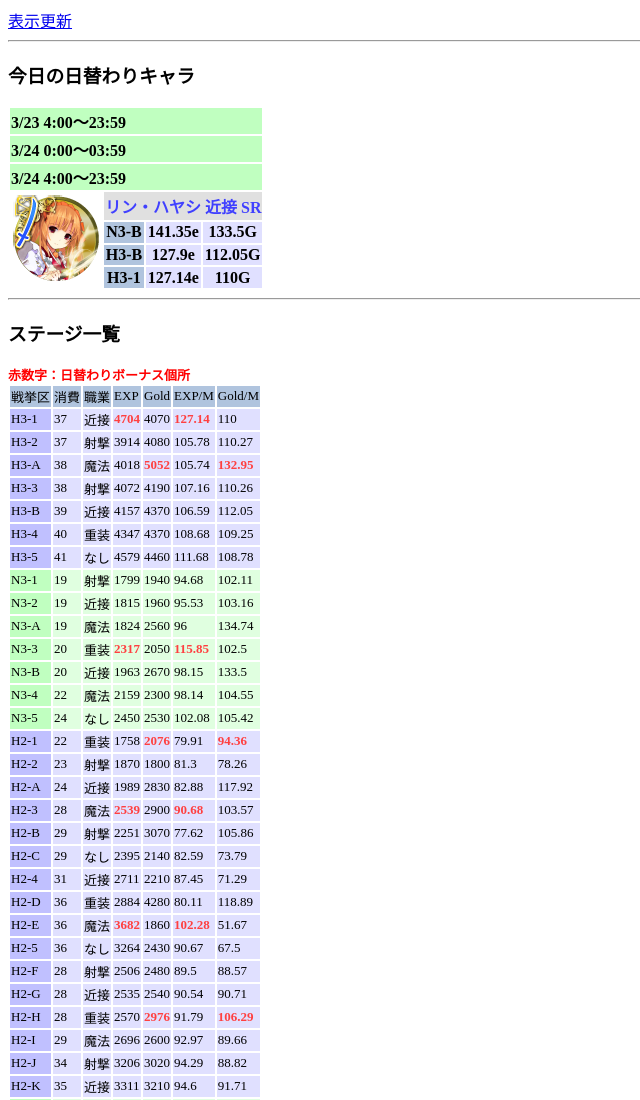
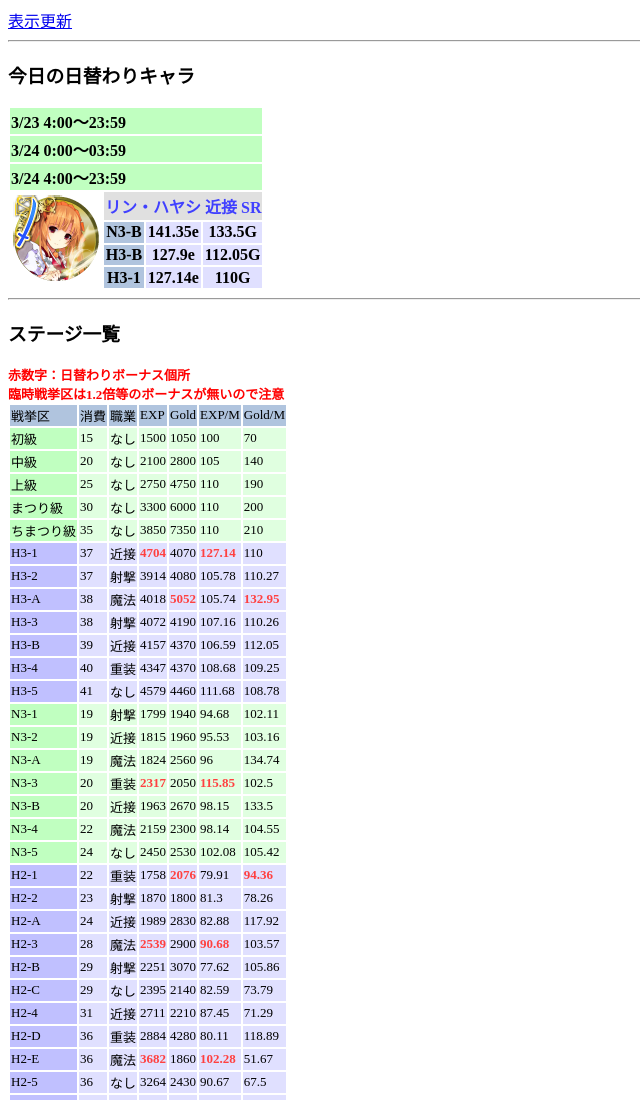
Before and after one commit to balkyrie/seimani, a plain HTML site: page exp-info.html in a window 1280 px wide. Shown: the top 1100 px of the page, without its empty margins (0-640 px from the left). Drawn offline with Linux system fonts and the light colour scheme.

Commit message:
3/23 臨時戦挙区追加
臨時戦挙区追加

```diff
--- a/exp-info.html
+++ b/exp-info.html
@@ -13,7 +13,8 @@
   <hr>
   <h3>ステージ一覧</h3>
   <font size=2>
-  <b><font color=red>赤数字：日替わりボーナス個所</font></b>
+  <b><font color=red>赤数字：日替わりボーナス個所</font></b><br>
+  <b><font color=red>臨時戦挙区は1.2倍等のボーナスが無いので注意</font></b>
   <div id="stage-info"></div>
   </font>
   <hr>
@@ -21,9 +22,9 @@
   <hr>
   <a href="./index.html" target="_top">お品書きに戻る（注：政マニも閉じます）</a>
   <hr>
+  2016/3/23 臨時海産総戦挙を追加<br>
   2016/3/18 翌日分の日替わり表示を常設に変更<br>
   2016/3/17 キャロライン追加に対応・金額表示追加<br>
-  2016/3/16 キャラアイコン画像を更新<br>
 </body>
   <script type="text/javascript" src="exp-info.js"></script>
 </html>
--- a/exp-info.js
+++ b/exp-info.js
@@ -74,6 +74,24 @@
 	// 曜日　0:日曜,1:月曜,2:火曜,3:水曜,4:木曜,5:金曜,6:土曜,7:なし
 	// ステージ名, 消費モチベ, 経験値, ボーナス分類, Gold, EXP曜日、Gold曜日
 	var stageTable=[
+	[	"初級",	15,	4,	1500,	1050	,	7,	7	],
+	[	"中級",	20,	4,	2100,	2800	,	7,	7	],
+	[	"上級",	25,	4,	2750,	4750	,	7,	7	],
+	[	"まつり級",	30,	4,	3300,	6000	,	7,	7	],
+	[	"ちまつり級",	35,	4,	3850,	7350	,	7,	7	],
+	[	"E1-X",	0,	4,	100,	0	,	7,	7	],
+	[	"E1-X",	0,	4,	100,	0	,	7,	7	],
+	[	"E1-X",	0,	4,	100,	0	,	7,	7	],
+	[	"E1-X",	0,	4,	100,	0	,	7,	7	],
+	[	"E1-X",	0,	4,	100,	0	,	7,	7	],
+	[	"E1-X",	0,	4,	100,	0	,	7,	7	],
+	[	"E1-X",	0,	4,	100,	0	,	7,	7	],
+	[	"E1-X",	0,	4,	100,	0	,	7,	7	],
+	[	"E1-X",	0,	4,	100,	0	,	7,	7	],
+	[	"E1-X",	0,	4,	100,	0	,	7,	7	],
+	[	"E1-X",	0,	4,	100,	0	,	7,	7	],
+
+
 	[	"H3-1",	37,	0,	3920,	4070,	3,	1	],
 	[	"H3-2",	37,	1,	3914,	4080,	4,	2	],
 	[	"H3-A",	38,	2,	4018,	4210,	5,	3	],
@@ -426,10 +444,12 @@ function setTableData( inTbl, inDate, inDay ){
 
 	for(var i=0;i<stageTable.length;i++){
 		var chk = Math.floor(i / 16);
+
+		// イベント中は色指定を入れ替えてみる
 		if( Math.floor( chk / 2 ) != Math.round( chk / 2) ){
+			offcol=0;
+		} else {
 			offcol=2;
-		} else {
-			offcol=0;
 		}
 		// 行の追加
 		if(stageTable[i][1] != 0){
```
